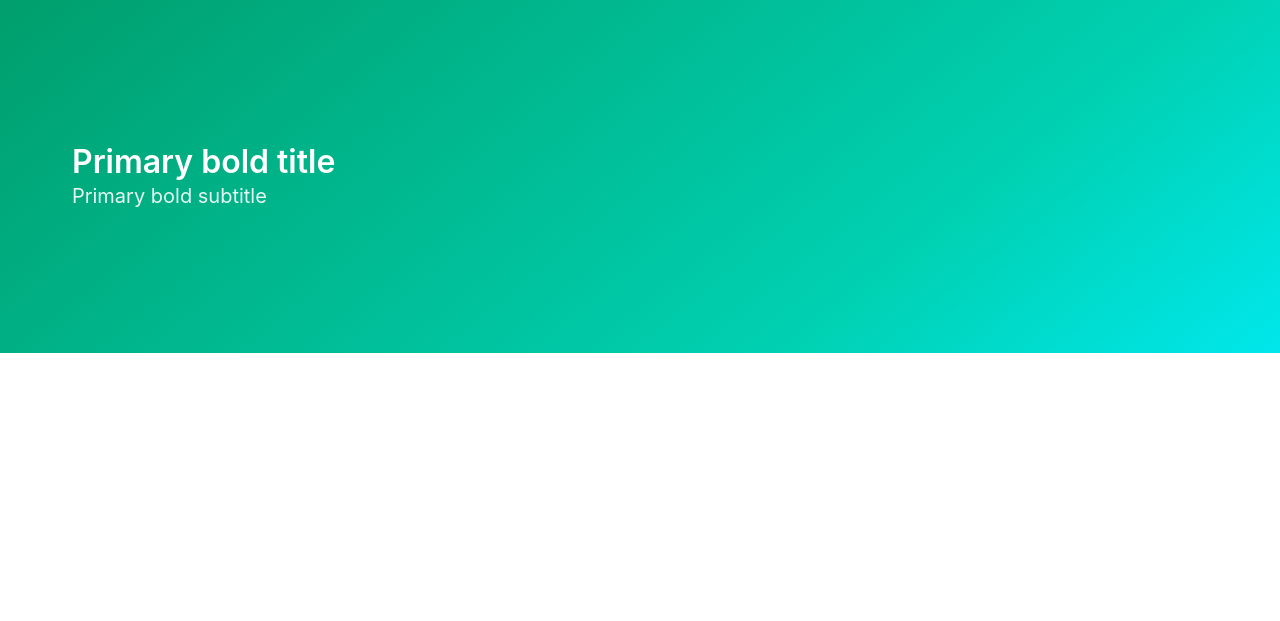
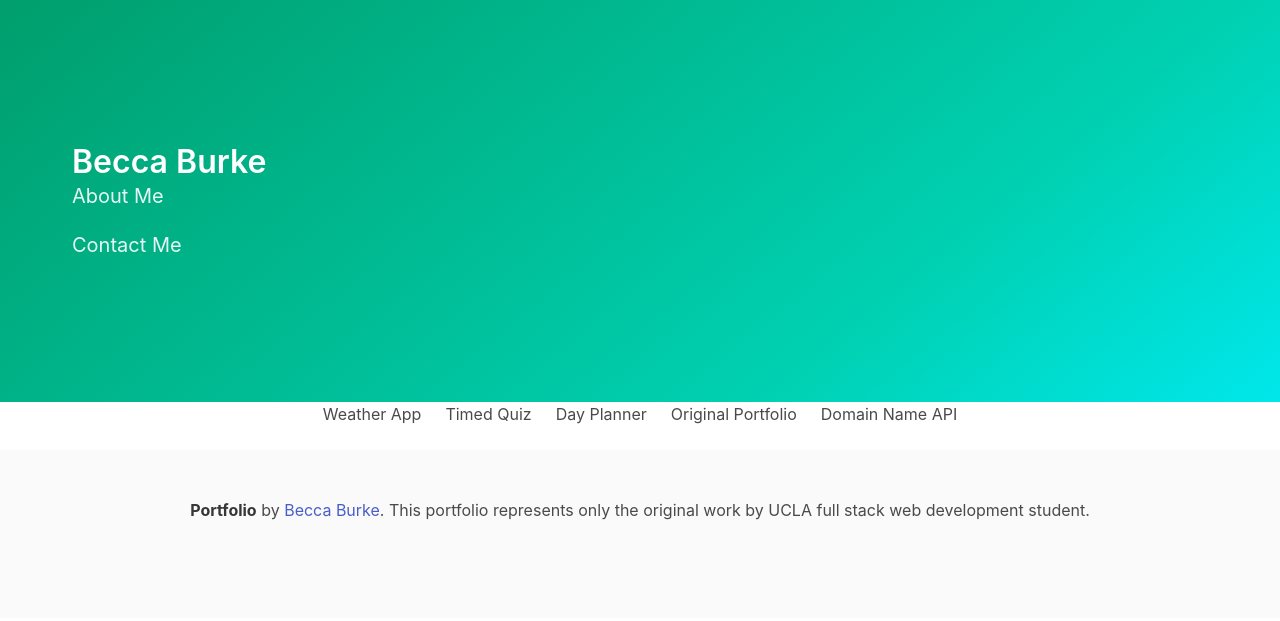
Before and after one commit to reburke286/UpdatedPortfolio, a plain HTML site: page index.html in a window 1280 px wide. Drawn offline with nearby package versions, Linux system fonts and the light colour scheme.

Commit message:
installing bulma and creating web pages for project

```diff
--- a/index.html
+++ b/index.html
@@ -25,15 +25,56 @@
     <div class="hero-body">
       <div class="container">
         <h1 class="title">
-              Primary bold title
+          Becca Burke
         </h1>
         <h2 class="subtitle">
-              Primary bold subtitle
+          About Me
+        </h2>
+        <h2 class="subtitle">
+          Contact Me
         </h2>
       </div>
     </div>
   </section>
 
+  <div class="columns is-mobile is-multiline is-centered">
+    <div class="column is-narrow">
+      <p class="bd-notification is-primary">
+        Weather App
+      </p>
+    </div>
+    <div class="column is-narrow">
+      <p class="bd-notification is-primary">
+        Timed Quiz
+      </p>
+    </div>
+    <div class="column is-narrow">
+      <p class="bd-notification is-primary">
+        Day Planner
+      </p>
+    </div>
+    <div class="column is-narrow">
+      <p class="bd-notification is-primary">
+        Original Portfolio
+      </p>
+    </div>
+    <div class="column is-narrow">
+      <p class="bd-notification is-primary">
+        Domain Name API
+      </p>
+    </div>
+  </div>
+
+  <footer class="footer">
+    <div class="content has-text-centered">
+      <p>
+        <strong>Portfolio</strong> by <a href="https://becca-burke.com">Becca Burke</a>. This portfolio represents only the original work by
+        UCLA full stack web development student.
+      </p>
+    </div>
+  </footer>
+
+
 
 </body>
 </html>
--- a/style.css
+++ b/style.css
@@ -0,0 +1,3 @@
+h2 {
+    cursor: pointer;
+}
```
Also changed, not shown: contact.html (added). Lines whose indentation alone changed are shown as unchanged.
